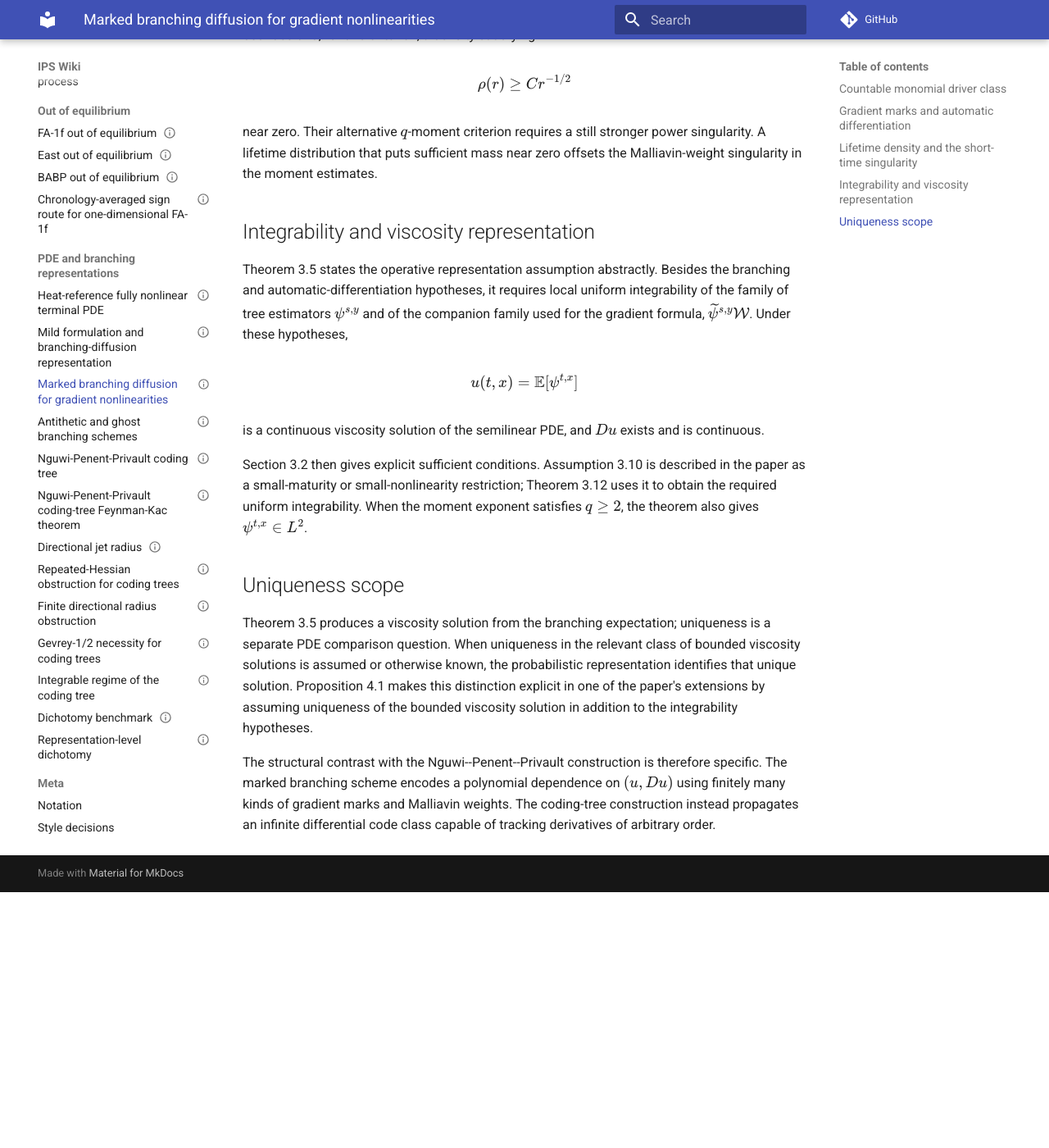
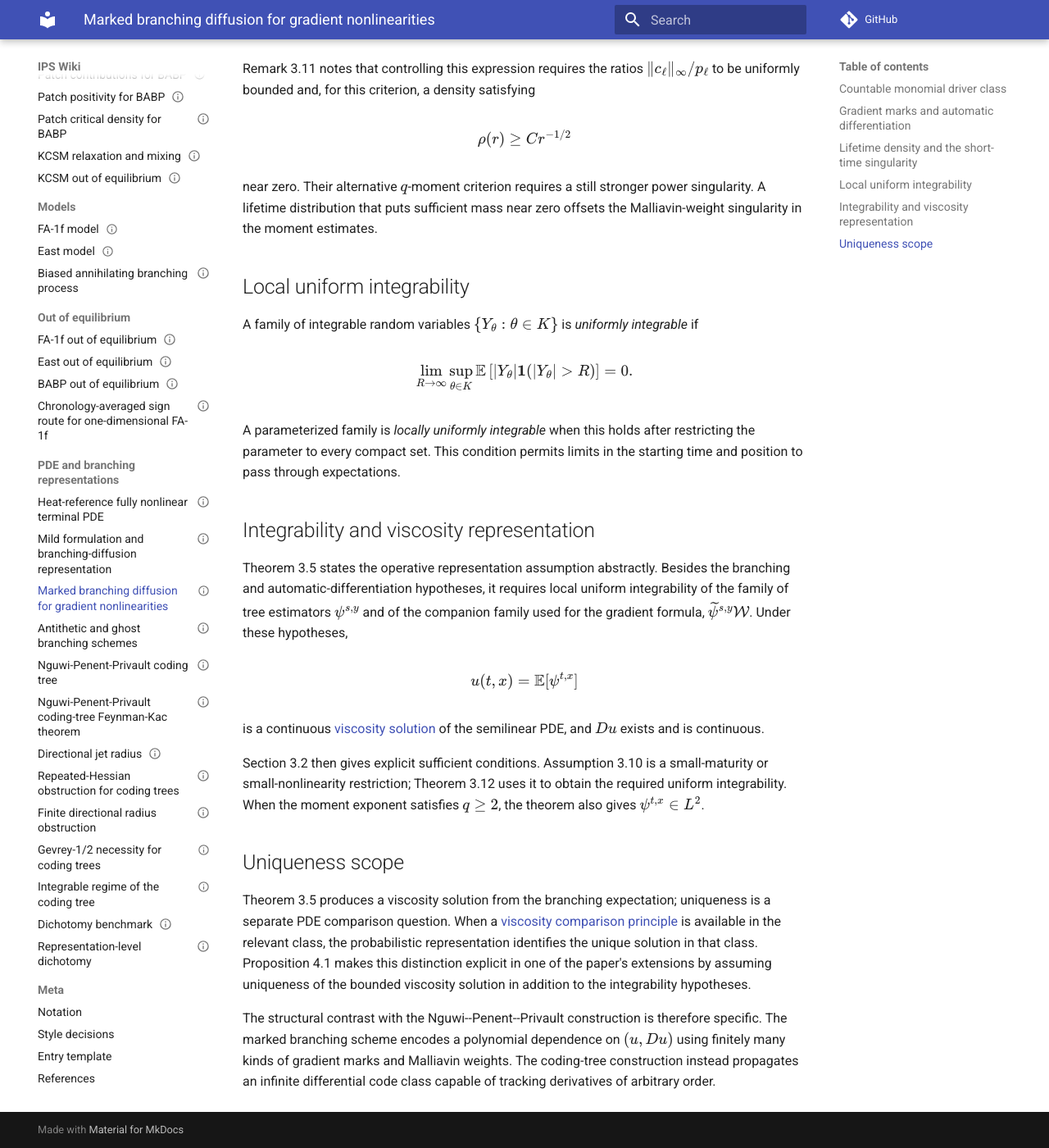
Before and after one commit to maciejgluchowski86-beep/ips-wiki, an MkDocs documentation site: the page built from docs/entries/marked-branching-diffusion-for-gradient-nonlinearities.md, in a window 1280 px wide and 1400 px high, scrolled down 2156 px. Shown: the whole window at 82% size. Built offline with MkDocs 1.6.1 and Material for MkDocs 9.7.7, drawn with Linux system fonts in a browser that asks for light colours; comment, search, counter and statistics services are not loaded; before the commit the page ends 3244 px from its top, so only the background shows below that; some of the changed text lies outside the part shown.

Commit message:
Cross-link HLOTW branching prerequisites

```diff
--- a/docs/entries/marked-branching-diffusion-for-gradient-nonlinearities.md
+++ b/docs/entries/marked-branching-diffusion-for-gradient-nonlinearities.md
@@ -29,7 +29,7 @@ c_\ell(t,x)y^{\ell_0}
 \tag{1}
 $$
 
-This is equation (2.1) in the paper. Since \(L\subseteq\mathbb N^{m+1}\), the family of monomial types is at most countable; when \(L\) is finite, (1) is literally a polynomial in \((y,z)\). The branching notation is written for the countable family \(L\), with probabilities \((p_\ell)_{\ell\in L}\) satisfying
+Since \(L\subseteq\mathbb N^{m+1}\), the family of monomial types is at most countable; when \(L\) is finite, (1) is literally a polynomial in \((y,z)\). The branching notation is written for the countable family \(L\), with probabilities \((p_\ell)_{\ell\in L}\) satisfying
 
 $$
 p_\ell>0,
@@ -38,6 +38,8 @@ p_\ell>0,
 $$
 
 When a particle branches with type \(\ell\), it produces \(|\ell|\) children. Exactly \(\ell_i\) of them receive mark \(i\), for \(i=0,\ldots,m\). Mark \(0\) represents an ordinary factor of \(u\); mark \(i\geq1\) represents the directional gradient factor \(b_i\cdot Du\).
+
+The finite-mean offspring condition is part of the nonexplosion control for the age-dependent branching process; see [Branching diffusions and Duhamel trees](branching-diffusions-and-duhamel-trees.md).
 
 ## Gradient marks and automatic differentiation
 
@@ -77,17 +79,17 @@ $$
 \tag{4}
 $$
 
-Thus the mark does not ask the tree to propagate a new differential code. It determines whether the corresponding descendant carries an automatic-differentiation weight. For general nondegenerate diffusions, the paper obtains \(\mathcal W\) from a Bismut--Elworthy--Li/Malliavin integration-by-parts formula.
+Thus the mark does not ask the tree to propagate a new differential code. It determines whether the corresponding descendant carries an automatic-differentiation weight. For variable nondegenerate diffusions, HLOTW use a Bismut--Elworthy--Li/Malliavin integration-by-parts formula.
 
 ## Lifetime density and the short-time singularity
 
-Branching lifetimes have a strictly positive density \(\rho\). An internal branching factor contains the importance-sampling denominator
+Branching lifetimes have a strictly positive density \(\rho\). An internal branching factor contains the [importance-sampling denominator](importance-sampling-compensators.md)
 
 $$
 \frac{c_{I_k}(T_k,X_{T_k}^k)}{p_{I_k}\rho(\Delta T_k)}
 $$
 
-as well as the mark factor \(\mathcal W_k\). The gradient weight has the short-time scale \((\Delta T_k)^{-1/2}\), so absolute moments depend sensitively on the lifetime law near zero.
+as well as the mark factor \(\mathcal W_k\). The gradient weight has short-time scale \((\Delta T_k)^{-1/2}\), so absolute moments depend sensitively on the lifetime law near zero.
 
 The compensation is an integrability balance, not an algebraic cancellation of \(\mathcal W_k\) by \(\rho\). In the explicit criterion of Assumption 3.10, one of the relevant quantities has the form
 
@@ -109,6 +111,19 @@ $$
 
 near zero. Their alternative \(q\)-moment criterion requires a still stronger power singularity. A lifetime distribution that puts sufficient mass near zero offsets the Malliavin-weight singularity in the moment estimates.
 
+## Local uniform integrability
+
+A family of integrable random variables \(\{Y_\theta:\theta\in K\}\) is *uniformly integrable* if
+
+$$
+\lim_{R\to\infty}
+\sup_{\theta\in K}
+\mathbb E\left[|Y_\theta|\ind(|Y_\theta|>R)\right]
+=0.
+$$
+
+A parameterized family is *locally uniformly integrable* when this holds after restricting the parameter to every compact set. This condition permits limits in the starting time and position to pass through expectations.
+
 ## Integrability and viscosity representation
 
 Theorem 3.5 states the operative representation assumption abstractly. Besides the branching and automatic-differentiation hypotheses, it requires local uniform integrability of the family of tree estimators \(\psi^{s,y}\) and of the companion family used for the gradient formula, \(\widetilde\psi^{s,y}\mathcal W\). Under these hypotheses,
@@ -117,12 +132,12 @@ $$
 u(t,x)=\mathbb E[\psi^{t,x}]
 $$
 
-is a continuous viscosity solution of the semilinear PDE, and \(Du\) exists and is continuous.
+is a continuous [viscosity solution](viscosity-solutions.md) of the semilinear PDE, and \(Du\) exists and is continuous.
 
-Section 3.2 then gives explicit sufficient conditions. Assumption 3.10 is described in the paper as a small-maturity or small-nonlinearity restriction; Theorem 3.12 uses it to obtain the required uniform integrability. When the moment exponent satisfies \(q\geq2\), the theorem also gives \(\psi^{t,x}\in L^2\).
+Section 3.2 then gives explicit sufficient conditions. Assumption 3.10 is a small-maturity or small-nonlinearity restriction; Theorem 3.12 uses it to obtain the required uniform integrability. When the moment exponent satisfies \(q\geq2\), the theorem also gives \(\psi^{t,x}\in L^2\).
 
 ## Uniqueness scope
 
-Theorem 3.5 produces a viscosity solution from the branching expectation; uniqueness is a separate PDE comparison question. When uniqueness in the relevant class of bounded viscosity solutions is assumed or otherwise known, the probabilistic representation identifies that unique solution. Proposition 4.1 makes this distinction explicit in one of the paper's extensions by assuming uniqueness of the bounded viscosity solution in addition to the integrability hypotheses.
+Theorem 3.5 produces a viscosity solution from the branching expectation; uniqueness is a separate PDE comparison question. When a [viscosity comparison principle](viscosity-solutions.md) is available in the relevant class, the probabilistic representation identifies the unique solution in that class. Proposition 4.1 makes this distinction explicit in one of the paper's extensions by assuming uniqueness of the bounded viscosity solution in addition to the integrability hypotheses.
 
 The structural contrast with the Nguwi--Penent--Privault construction is therefore specific. The marked branching scheme encodes a polynomial dependence on \((u,Du)\) using finitely many kinds of gradient marks and Malliavin weights. The coding-tree construction instead propagates an infinite differential code class capable of tracking derivatives of arbitrary order.
```
Also changed, not shown: other parts of docs/entries/marked-branching-diffusion-for-gradient-nonlinearities.md (+2 -2 lines).
